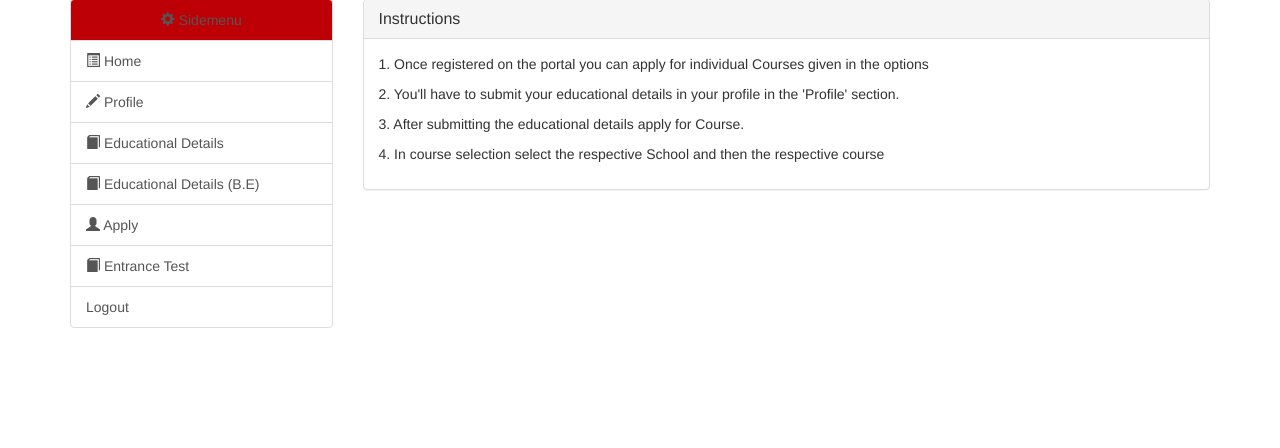
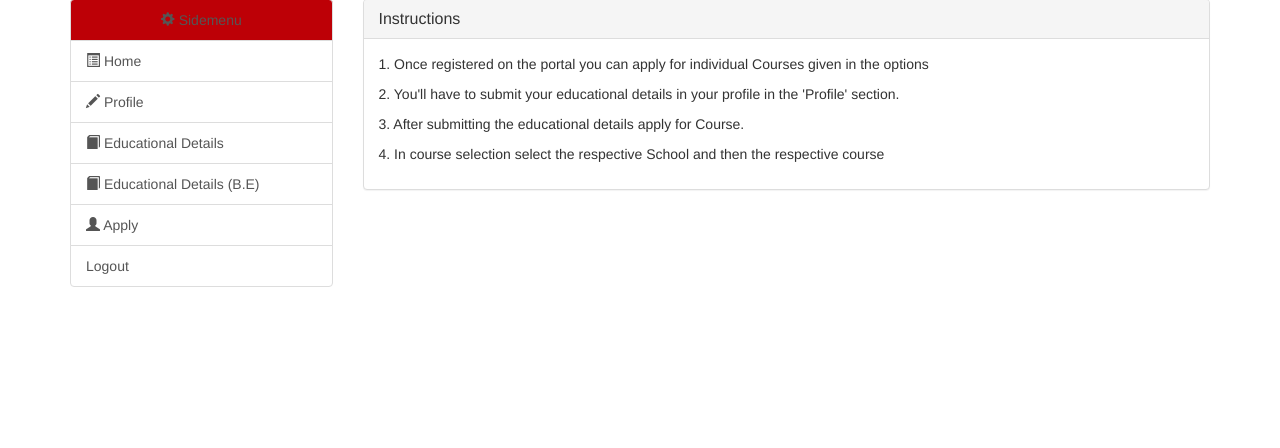
Before and after one commit to krishc17/Admission, a PHP site: page /home/index.php in a window 1280 px wide. Shown: the part 151-599 px from the top of the page. Run offline with PHP 8.4, Linux system fonts and the light colour scheme; a user stored in the database is signed in; data comes from the database, SQL or seed files in the repository; some libraries are stand-ins or nearby versions.

Commit message:
minimizing code

```diff
--- a/home/user-side-menu.php
+++ b/home/user-side-menu.php
@@ -15,8 +15,6 @@
       <a href="profile.php" class="list-group-item"><span class="glyphicon glyphicon-pencil" aria-hidden="true"></span> Profile<span class="badge"></span></a>
       <a href="educational_details.php" class="list-group-item"><span class="glyphicon glyphicon-book" aria-hidden="true"></span> Educational Details <span class="badge"></span></a>
       <a href="educational_details_be.php" class="list-group-item"><span class="glyphicon glyphicon-book" aria-hidden="true"></span> Educational Details (B.E) <span class="badge"></span></a>
-      <a href="apply.php" class="list-group-item"><span class="glyphicon glyphicon-user" aria-hidden="true"></span> Apply<span class="badge"></span></a>
-      <a href="user-test.php" class="list-group-item"><span class="glyphicon glyphicon-book" aria-hidden="true"></span> Entrance Test <span class="badge"></span></a>
-      <a href="logout.php" class="list-group-item"><span     aria-hidden="true"></span> Logout <span class="badge"></span></a>
+      <a href="apply.php" class="list-group-item"><span class="glyphicon glyphicon-user" aria-hidden="true"></span> Apply<span class="badge"></span></a>      <a href="logout.php" class="list-group-item"><span     aria-hidden="true"></span> Logout <span class="badge"></span></a>
    </div>
 </div>
```
